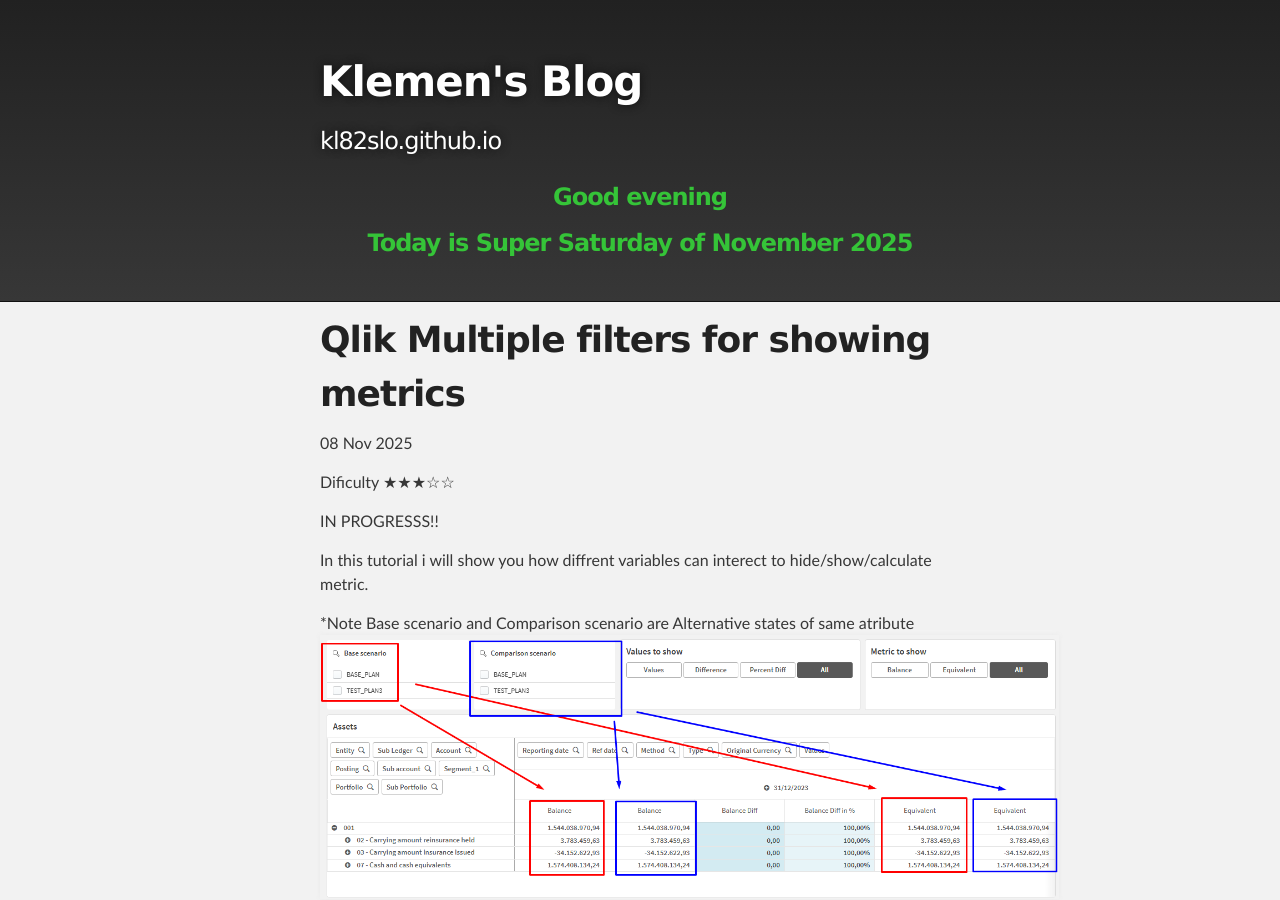
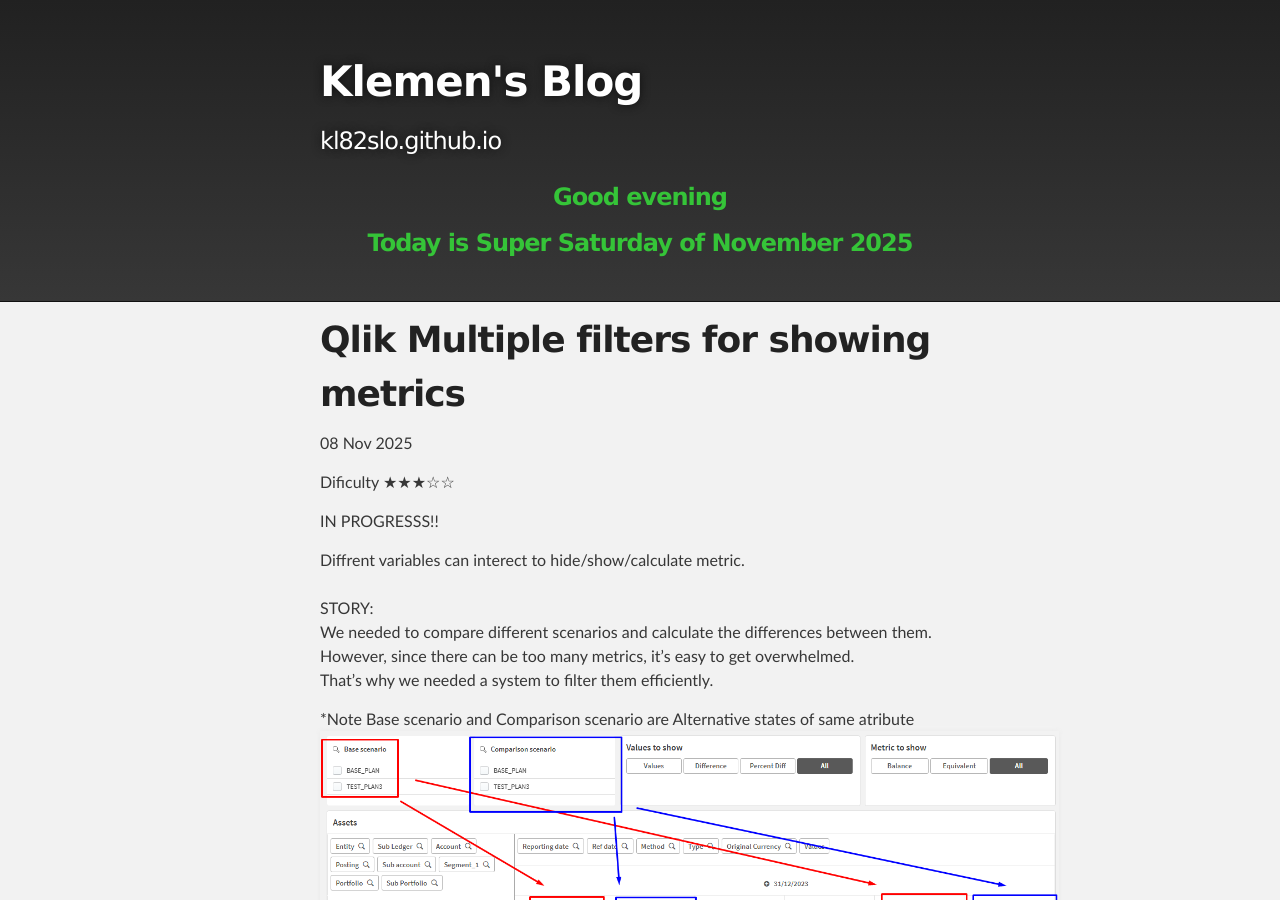
Before and after one commit to kl82slo/kl82slo.github.io, a Jekyll site: the page built from _posts/2025-11-08-0022 Qlik Multiple filters for showing metrics.MD, in a window 1280 px wide and 900 px high. Built offline with Jekyll 4.4.1, drawn with Linux system fonts in a browser that asks for light colours; some of the changed text lies outside the part shown.

Commit message:
Update 2025-11-08-0022 Qlik Multiple filters for showing metrics.MD

```diff
--- a/_posts/2025-11-08-0022 Qlik Multiple filters for showing metrics.MD
+++ b/_posts/2025-11-08-0022 Qlik Multiple filters for showing metrics.MD
@@ -11,7 +11,12 @@
 IN PROGRESSS!!
 
 
-In this tutorial i will show you how diffrent variables can interect to hide/show/calculate metric.
+Diffrent variables can interect to hide/show/calculate metric.<br />
+<br />
+STORY:<br />
+We needed to compare different scenarios and calculate the differences between them.<br />
+However, since there can be too many metrics, it’s easy to get overwhelmed.<br />
+That’s why we needed a system to filter them efficiently.<br />
 
 *Note Base scenario and Comparison scenario are Alternative states of same atribute<br />
 ![varables](/img/20251108_0022/10_variables.png) <br />
@@ -64,10 +69,10 @@
 in load set the defalt variable state when opening dossie<br />
 ![varables](/img/20251108_0022/9.png) <br />
 {% highlight metric %}
-SET vMetricShown = 'All';<br />
+SET vMetricShown = 'All';
 SET vCompareMode = 'All';
 {% endhighlight %}
 
 Aditionaly  <br />
-If you want to filter other atriutes normaly don't forget to put '* ?' in metric definition after alternative state. <br />
+If you want to filter other atributes normaly don't forget to put '<font color='red'>* $</font>' in metric definition after alternative state. <br />
 Sum({[Alt BASE scenario] <font color='red'>* $</font> } if(IsNull(MEAS_AMOUNT_01), 0, MEAS_AMOUNT_01))
```
